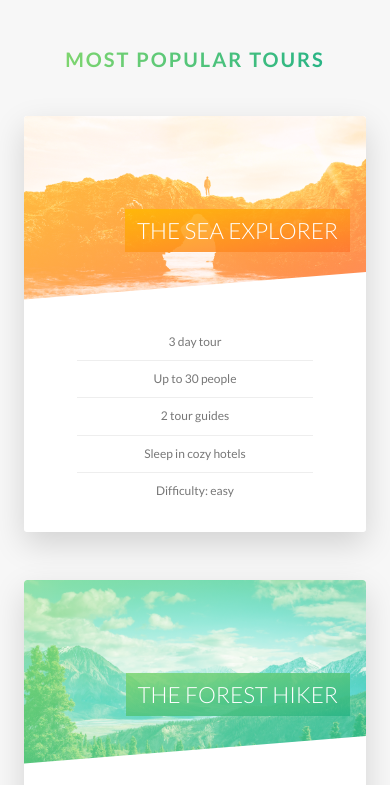
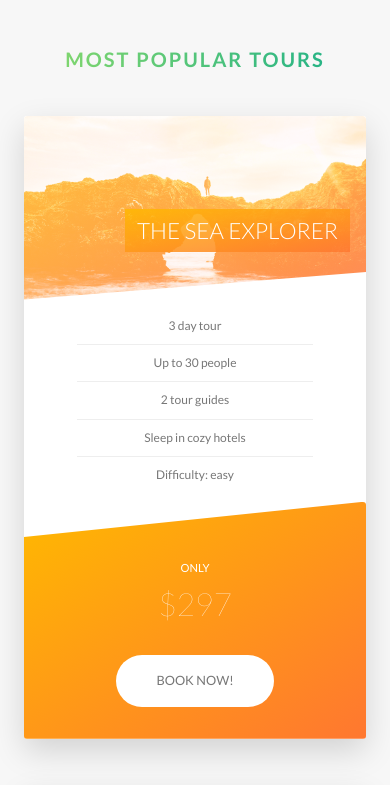
Before and after one commit to jordnlnn/natours-project, a website: page index.html in a window 390 px wide. Shown: the part 2554-3339 px from the top of the page. Drawn offline with Linux system fonts and the light colour scheme.

Commit message:
Added media queries
Added media queries for tours, stories, and booking sections.

```diff
--- a/sass/components/_card.scss
+++ b/sass/components/_card.scss
@@ -4,6 +4,8 @@
     -moz-perspective: 150rem;
     position: relative;
     height: 52rem;
+
+
 
     &__side {
         font-size: 2rem;
@@ -149,4 +151,51 @@
         font-size: 6rem;
         font-weight: 100;
     }
+
+
+
+    @include respond (tab-port) {
+            height: auto;
+            border-radius: 3px;
+            background-color: $color-white;
+            box-shadow: 0 1.5rem 4rem rgba($color-black, .15);
+
+            &__side {
+                height: auto;
+                position: relative;
+                box-shadow: none;
+
+                &--back {
+                    transform: rotateY(0);
+                    clip-path: polygon(0 15%, 100% 0, 100% 100%, 0 100%);
+                }
+            }
+
+            &:hover &__side--front {
+                transform: rotateY(0);
+            }
+
+            &__details {
+                padding: 1rem 3rem;
+            }
+
+            //FRONT SIDE STYLING - TABLET/PORTRAIT
+            &__cta {
+                position: relative;
+                top: 0;
+                left: 0;
+                transform: translate(0);
+                width: 100%;
+                text-align: center;
+                padding: 7rem 4rem 4rem 4rem;
+            }
+
+            &__price-box {
+                margin-bottom: 3rem;
+            }
+
+            &__price-value {
+                font-size: 4rem;
+            }
+    }
 }
--- a/sass/components/_form.scss
+++ b/sass/components/_form.scss
@@ -15,6 +15,10 @@
         width: 90%;
         display: block;
         transition: all .3s;
+
+        @include respond (tab-port) {
+            width: 100%;
+        }
 
         &:focus {
                 outline: none;
@@ -49,6 +53,11 @@
     &__radio-group {
         width: 49%;
         display: inline-block;
+
+        @include respond (tab-port) {
+            width: 100%;
+            margin-bottom: 2rem;
+        }
     }
 
     &__radio-input {
--- a/sass/components/_story.scss
+++ b/sass/components/_story.scss
@@ -10,6 +10,16 @@
     transform: skewX(-12deg);
     position: relative;
 
+    @include respond (tab-port) {
+        width: 100%;
+        padding: 4rem;
+        padding-left: 7rem;
+    }
+
+    @include respond (phone) {
+        transform: skewX(0);
+    }
+
     &__shape {
         width: 15rem;
         height: 15rem;
@@ -19,6 +29,10 @@
         -webkit-clip-path: circle(50% at 50% 50%);
         clip-path: circle(50% at 50% 50%);
         transform: translateX(-3rem) skewX(12deg);
+
+        @include respond (phone) {
+            transform: translateX(-3rem) skewX(0);
+        }
     }
 
     &__img {
@@ -30,6 +44,10 @@
 
     &__text {
         transform: skewX(12deg);
+
+        @include respond (phone) {
+            transform: skewX(0);
+        }
     }
 
     &__caption {
--- a/sass/pages/_home.scss
+++ b/sass/pages/_home.scss
@@ -62,10 +62,25 @@
     border-radius: 3px;
     box-shadow: 0 1.5rem 4rem rgba($color-black, 0.2);
 
-    height: 50rem;
+    @include respond (tab-land) {
+        background-image: linear-gradient(105deg, rgba($color-white, .9) 0%, rgba($color-white, .9) 65%, transparent 65%), url(../../img/nat-10.jpg);
+        background-size: cover;
+    }
+
+    @include respond (tab-port) {
+        background-image: linear-gradient(to right, rgba($color-white, .9) 0%, rgba($color-white, .9) 100%), url(../../img/nat-10.jpg);
+    }
 
     &__form {
         width: 50%;
         padding: 6rem;
+
+        @include respond (tab-land) {
+            width: 65%;
+        }
+
+        @include respond (tab-port) {
+            width: 100%;
+        }
     }
 }
```
Also changed, not shown: css/style.css.
